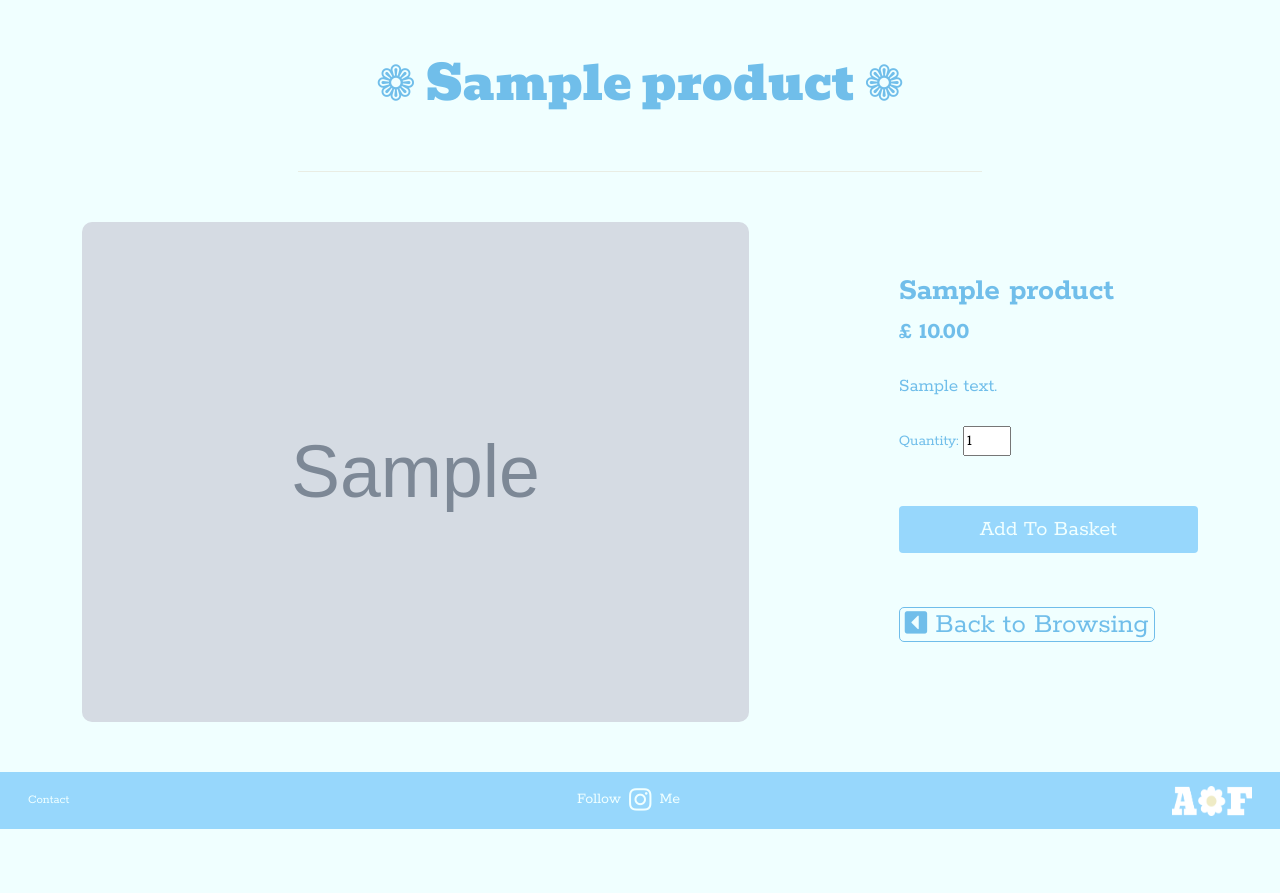
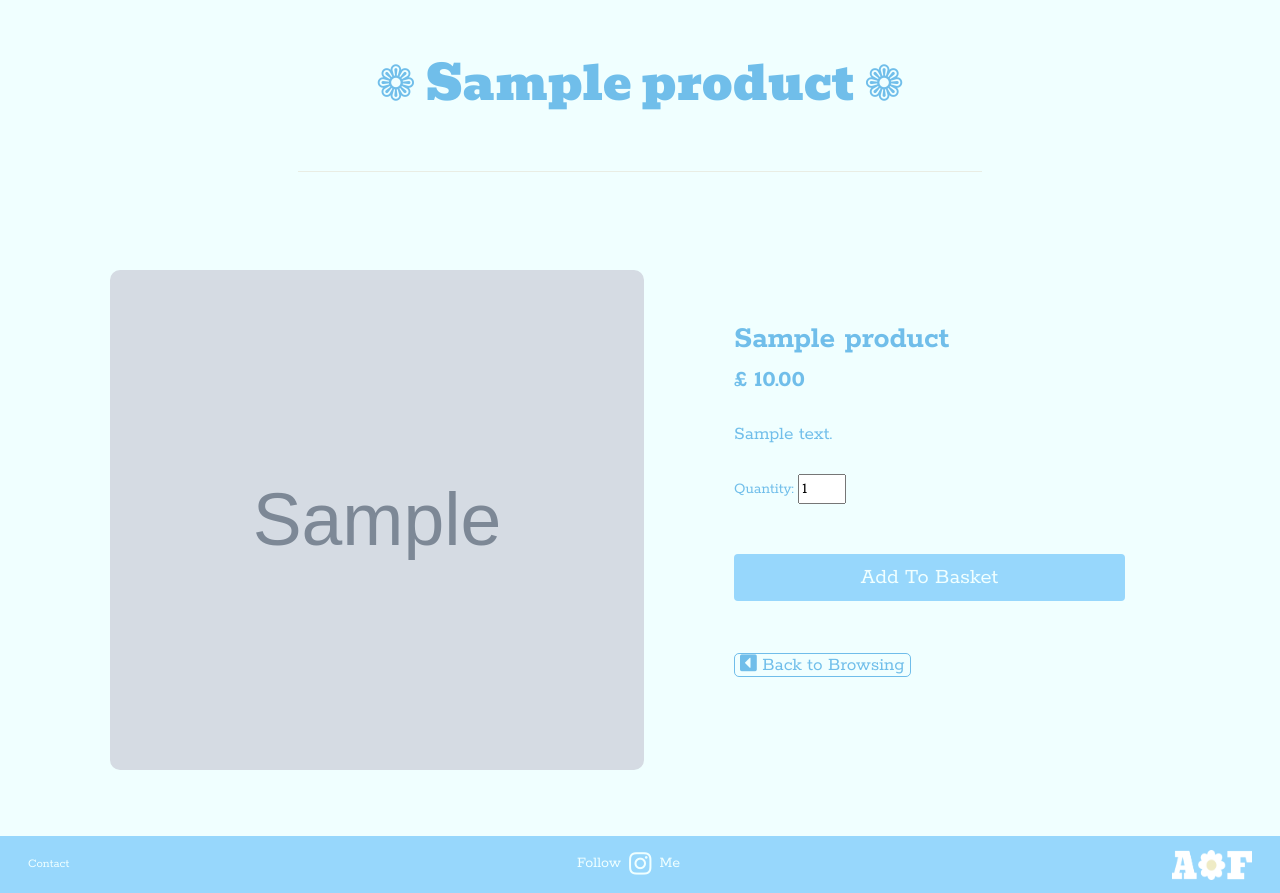
Before and after one commit to DevSteg/ab_flo_art, a Django app: page /products/1/ in a window 1280 px wide. Shown: the part 95-988 px from the top of the page. Before the commit the page ends 924 px from the top, so only its background shows below. Run offline with Django 3.2, Linux system fonts and the light colour scheme; tables that the repository leaves empty hold one stand-in row (values such as "Sample post"); grey boxes marked "Sample" are stand-in pictures; some libraries are stand-ins or nearby versions.

Commit message:
Refactor product_info template

```diff
--- a/products/templates/products/product_info.html
+++ b/products/templates/products/product_info.html
@@ -7,17 +7,18 @@
 
 {% block content %}
 <div class="container content-block">
-    <div class="row">
-        <div class="col-12">
-            <div class="product-info">
+    <div class="product-info">
+        <div class="row m-auto">
+            <div class="col-md-6 col-sm-12 mt-lg-5 m-sm-3">
                 <a href="{{ product.image.url }}" target="_blank">
-                    <img src="{{ product.image.url }}" alt="Image of {{ product.name }}" class="prod-img">
+                    <img src="{{ product.image.url }}" alt="Image of {{ product.name }}" class="prod-img img-fluid">
                 </a>
+            </div>
+            <div class="col-md-5 col-sm-12 mt-lg-5 mt-sm-3">
                 <div class="text-sky product-text">
                     <h3 class="prod-name">{{ product.name }}</h3>
                     <h4 class="prod-price">£ {{ product.price }}</h4>
                     <p class="prod-desc">{{ product.description }}</p>
-
                     <div class="add-item">
                         {% if product.stock >= 1 %}
                         <form class="form" action="{% url 'add_to_basket' product.id %}" method="POST">
@@ -45,7 +46,8 @@
                                     <a href="{% url 'edit_product' product.id %}" class="small text-sky no-under">Edit
                                     </a> |
                                     <a href="{% url 'delete_product' product.id %}"
-                                        class="small text-danger no-under mb-5"> Delete</a>
+                                        class="small text-danger no-under mb-5">
+                                        Delete</a>
                                 </div>
                             </div>
                             {% endif %}
--- a/static/css/base.css
+++ b/static/css/base.css
@@ -272,6 +272,7 @@ hr {
 
 .prod-img {
     height: 500px;
+    width: auto;
     border-radius: 10px;
     margin-right: 100px;
 }
@@ -314,15 +315,11 @@ hr {
 .back-btn {
     text-decoration: none;
     color: rgba(103, 185, 233, 0.932);
-    font-size: 1.8rem;
+    font-size: 1.2em;
     border: 1px solid rgba(103, 185, 233, 0.932);
     padding: 0 5px;
     border-radius: 5px;
     width: auto;
-}
-
-.back-btn i {
-    font-size: 1.6rem;
 }
 
 .back-btn:hover {
@@ -495,8 +492,18 @@ select option[value=''],
         height: 250px;
         width: auto;
         margin: auto;
-        border-radius: 10px;
     }
+
+    .prod-img {
+        height: 250px;
+        margin-right: 0;
+        margin-left: 14%;
+    }
+
+    .page-title {
+        font-size: 2rem;
+    }
+
 }
 
 @media only screen and (max-width: 420px) {
@@ -509,9 +516,6 @@ select option[value=''],
         font-size: 1rem;
     }
 
-    .page-title {
-        font-size: 2rem;
-    }
 }
 
 /* Media Queries */
```
